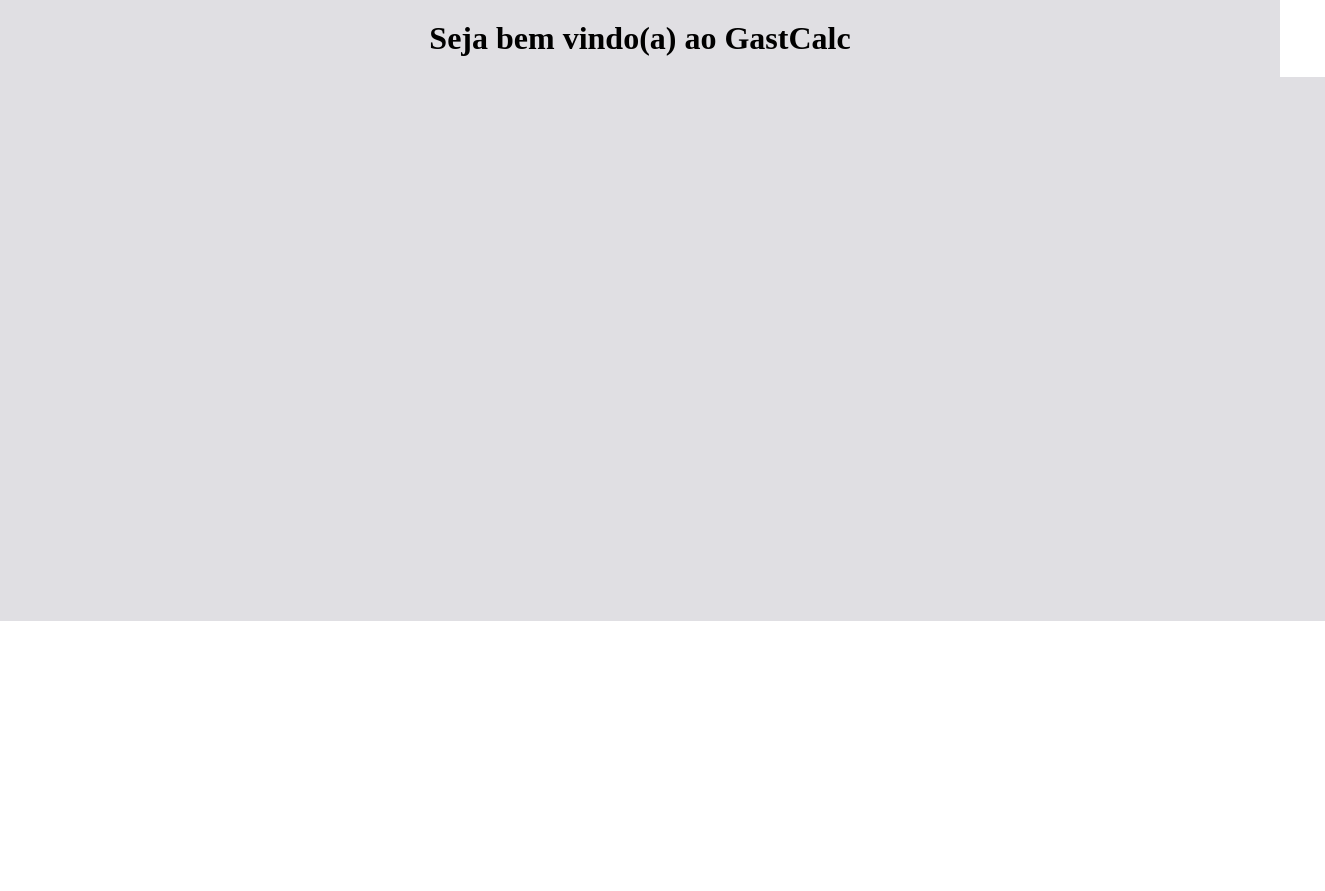
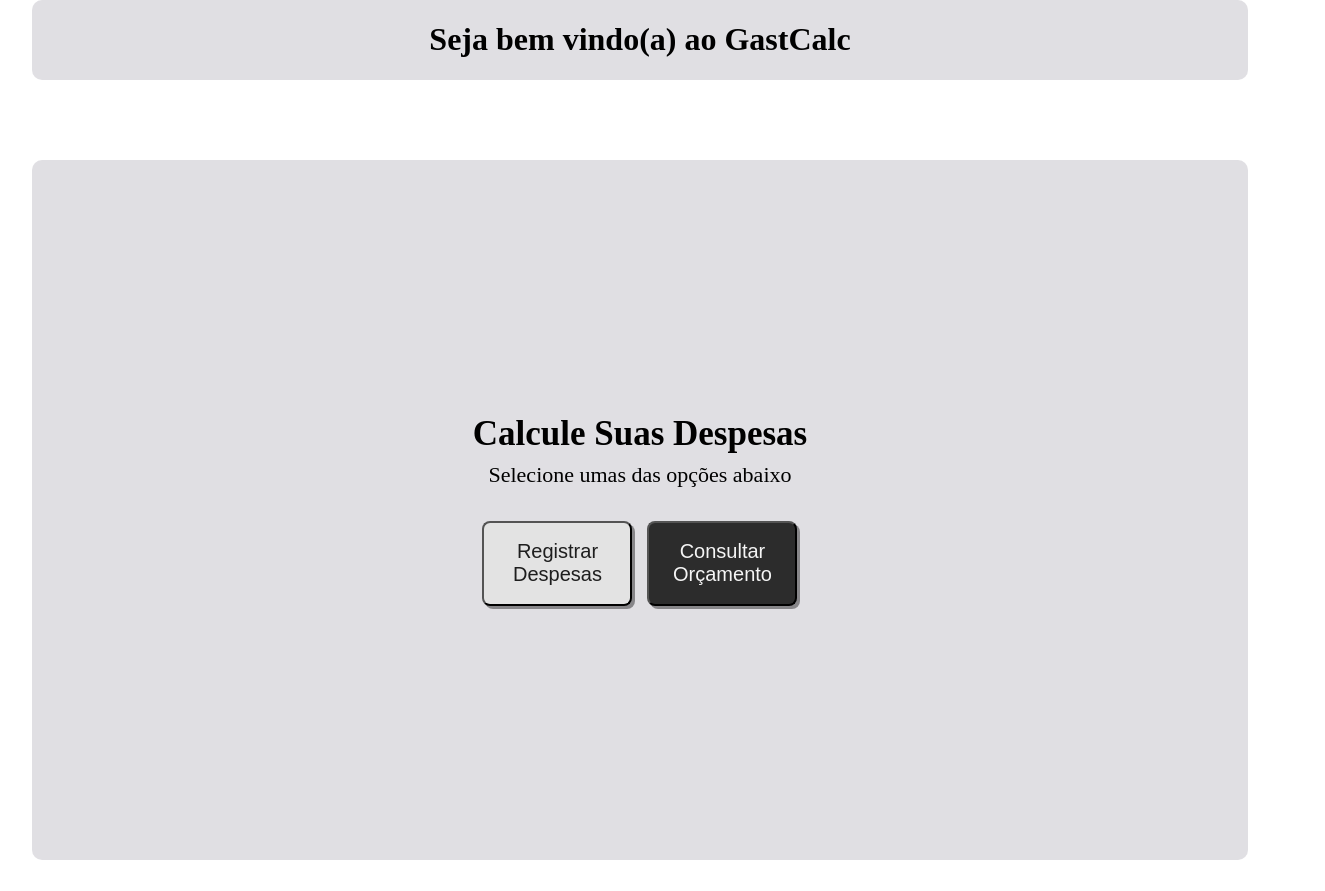
Before and after one commit to Felipe-Dev-Oficial/Aplicattion_PWA, a plain HTML site: page index.html in a window 1280 px wide. Shown: the whole page, 1325 px wide, since content can reach past the window. Before the commit the page ends 800 px from the top, so only its background shows below. Drawn offline with Linux system fonts and the light colour scheme.

Commit message:
frontend v1

```diff
--- /dev/null
+++ b/button.css
@@ -0,0 +1,49 @@
+.button{
+    display: flex;
+    /* justify-content: center; */
+    gap: 15px;
+    margin-top: 25px;
+}
+
+.btn1{
+    padding: 20px;
+    display: flex;
+    justify-content: center;
+    align-items: center;
+    margin: auto;
+    width: 150px;
+    height: 85px;
+    border: solid 1px none #000000d2;
+    border-radius: 8px;
+    background-color: #E3E3E3;
+    color: #1E1E1E;
+    font-size: 20px;
+    text-align: center;
+    cursor: pointer;
+    box-shadow: 3px 3px #00000066;
+
+}
+
+
+.btn2{
+    padding: 20px;
+    display: flex;
+    justify-content: center;
+    align-items: center;
+    margin: auto;
+    width: 150px;
+    height: 85px;
+    border: solid 1px none #000000d2;
+    border-radius: 8px;
+    background-color: #2C2C2C;
+    color: #F5F5F5;
+    font-size: 20px;
+    text-align: center;
+    cursor: pointer;
+    box-shadow: 3px 3px #00000066;
+}
+
+button:hover{
+    transition: 500ms;
+    transform: scale(1.05);
+}
--- a/index.html
+++ b/index.html
@@ -5,24 +5,25 @@
     <meta name="viewport" content="width=device-width, initial-scale=1.0">
     <title>Calculadora de Despesas</title>
     <link rel="stylesheet" href="style.css">
+    <link rel="stylesheet" href="button.css">
     <script src="/Aplicattion_PWA/script.js" defer></script>
 </head>
 <body>
     <header id="header">
-        <div class="title">
             <h1 class="text">
                 Seja bem vindo(a) ao GastCalc
             </h1>
+    </header>
+    <main id="main">
+        <div class="textMain">
+            <h1 class="h1Main">Calcule Suas Despesas</h1>
+            <p class="pMain">Selecione umas das opções abaixo</p>
+            <div class="button">
+                <button class="btn1">Registrar Despesas</button>
+                <button class="btn2">Consultar Orçamento</button>
+            </div>
         </div>
-        <div>
-
-        </div>
-    </header>
-    <section id="section">
-        <div class="div">
-
-        </div>
-    </section>
+    </main>
     <footer id="footer">
         <h1></h1>
     </footer>
--- a/style.css
+++ b/style.css
@@ -1,28 +1,45 @@
-*{
+body{
     margin: 0;
     padding: 0;
+    display: flex;
+    justify-content: center;
+    align-items: center;
+    gap: 10px;
+    flex-direction: column;
 }
 
 #header{
+    background-color: #625b7132;
+    justify-items: center;
+    width: 95vw;
+    border-radius: 10px;
+}
+
+
+#main{
     display: flex;
     background-color: #625b7132;
-    padding: 20px;
+    height: 700px;
+    width: 95vw;
+    justify-content:center;
+    align-items: center;
+    margin-top: 70px;
+    border-radius: 10px;
 }
 
-.title{
-    width:100vw;
-    height: 100%;
-    justify-items: center;
+.textMain{
+    display: flex;
+    justify-content: center;
+    align-items: center;
+    flex-direction: column;
+    padding: 0px;
 }
 
-.section{
-  display: flex;
+.h1Main{
+    margin: 0;
+    font-size: 35px;
 }
-
-.div{
-    /* padding: 0;
-    margin: 0; */
-    background-color: #625b7132;
-    height: 544px;
-    width: 1325px;
+.pMain{
+    margin: 8px;
+    font-size: 22px;
 }
```
